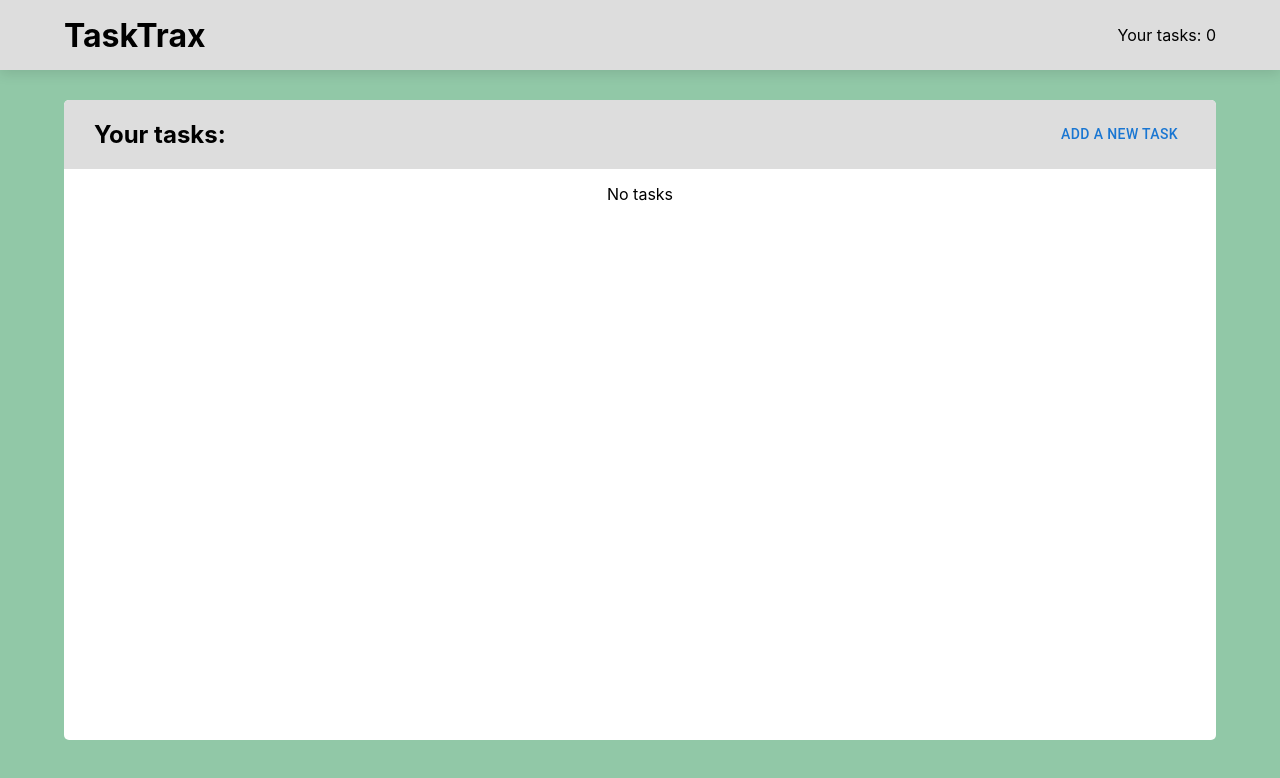
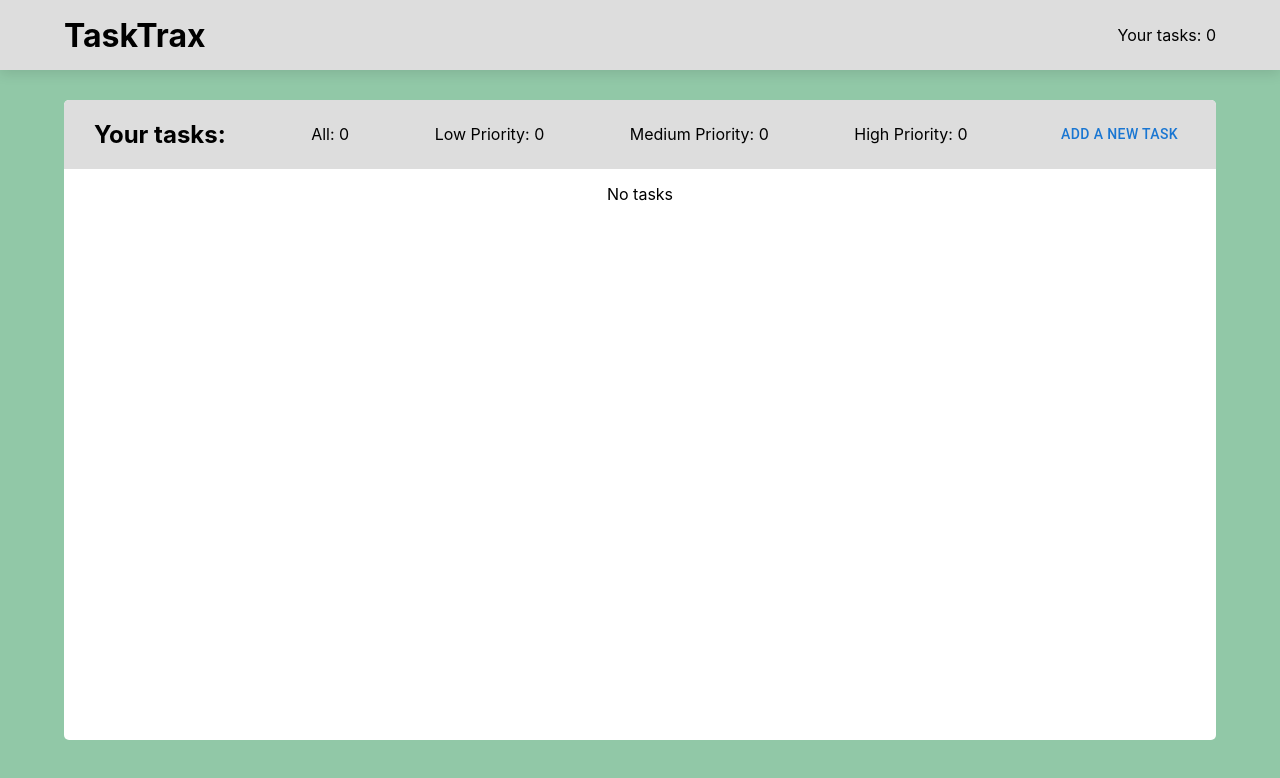
Before and after one commit to CristiDaniel/task_management, a React (Create React App) app: page / in a window 1280 px wide. Shown: the top 778 px of the page. Built offline with nearby package versions, Linux system fonts and the light colour scheme.

Commit message:
created function that counts tasks by priority

```diff
--- a/src/App.js
+++ b/src/App.js
@@ -9,19 +9,32 @@ import TasksList from "./components/TasksList";
 function App() {
   const [tasks, setTasks] = useState([]);
   const numTasks = tasks.length;
+
+  // Count tasks by priority
+  const countPriorityTasks = (tasks, priority) =>
+    tasks.filter((task) => task.priority === priority).length;
+  const lowTasks = countPriorityTasks(tasks, "low");
+  const mediumTasks = countPriorityTasks(tasks, "medium");
+  const highTasks = countPriorityTasks(tasks, "high");
+
+  // CRUD operations
   function handleSetTasks(task) {
     setTasks((tasks) => [...tasks, task]);
   }
   function handleDeleteTasks(id) {
     setTasks((tasks) => tasks.filter((task) => task.id !== id));
   }
-  console.log(tasks);
+  // console.log(tasks);
   return (
     <div className="App">
       <Header numTasks={numTasks} />
       <div className="main_form_container">
         <div className="header_form_container">
           <h2 className="subtitle">Your tasks:</h2>
+          <span className="priority_label">All: {numTasks}</span>
+          <span className="priority_label">Low Priority: {lowTasks}</span>
+          <span className="priority_label">Medium Priority: {mediumTasks}</span>
+          <span className="priority_label">High Priority: {highTasks}</span>
           <CustomModal title={"Add a task"}>
             <Form onSetTasks={handleSetTasks} />
           </CustomModal>
```
